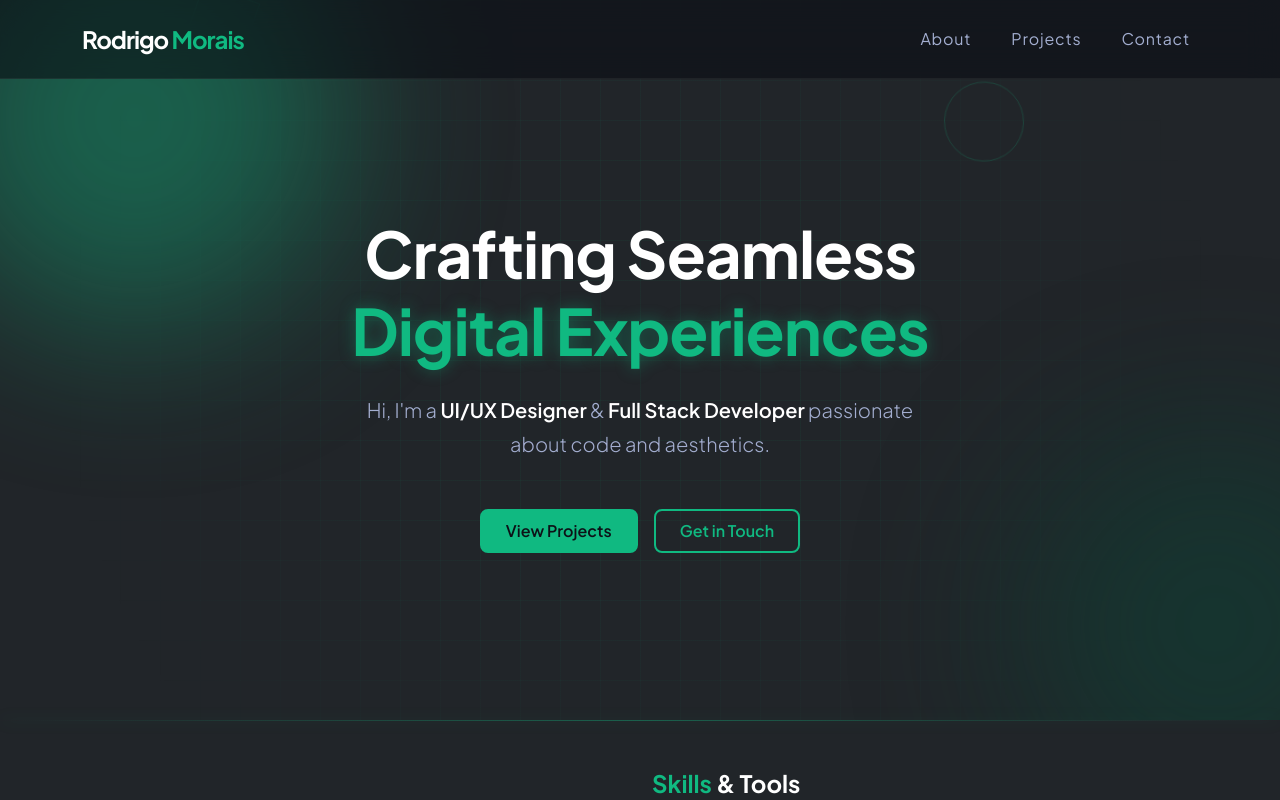
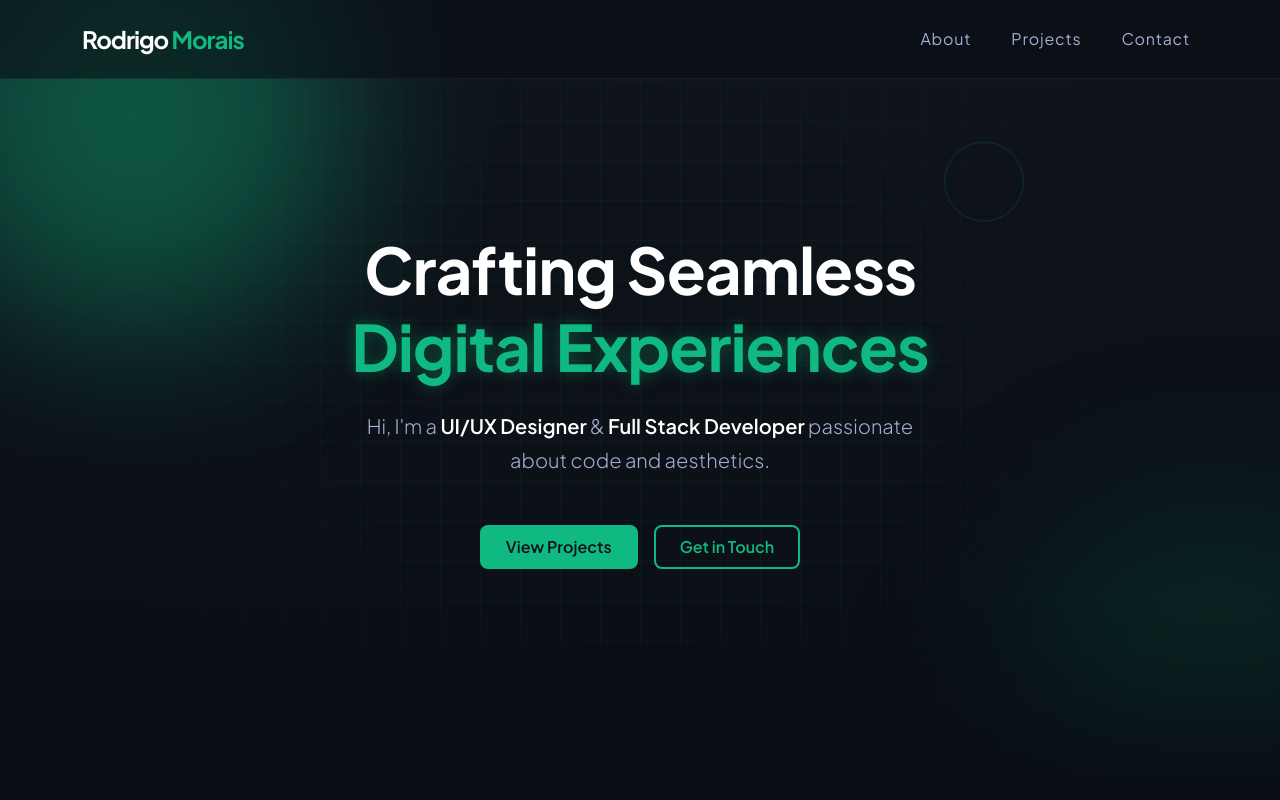
Before and after one commit to Rmorais03/Portefolio-React-Rodrigo_Morais-2026, a React (Vite) app in the folder Portefolio-Morais/: page / in a window 1280 px wide. Shown: the top 800 px of the page. Built offline with nearby package versions, Linux system fonts and the light colour scheme.

Commit message:
Some fixes for deploy

```diff
--- a/Portefolio-Morais/src/App.css
+++ b/Portefolio-Morais/src/App.css
@@ -81,6 +81,25 @@ h3,
   left: 0;
 }
 
+@media (max-width: 990px) {
+  .navbar-collapse {
+    backdrop-filter: blur(20px);
+    border-radius: 16px;
+    margin-top: 1rem;
+    border: 1px solid rgba(16, 185, 129, 0.1);
+    padding: 1rem;
+  }
+
+  .nav-custom-link::after {
+    display: none;
+  }
+}
+
+.navbar-toggler:focus {
+  box-shadow: 0 0 10px rgba(16, 185, 129, 0.5);
+  border-color: var(--neon-green);
+}
+
 /* =========================================
    3. BOTÕES
 ========================================= */
@@ -117,7 +136,22 @@ h3,
    4. EFEITOS DE FUNDO (HERO)
 ========================================= */
 .hero-section {
-  min-height: 90vh;
+  min-height: 100vh;
+  display: flex;
+  align-items: center;
+  justify-content: center;
+  background: linear-gradient(to bottom, #0f141c 0%, var(--dark-bg) 100%);
+  position: relative;
+}
+.hero-section::after {
+  content: '';
+  position: absolute;
+  bottom: 0;
+  left: 0;
+  width: 100%;
+  height: 200px; /* Sombra no fundo do Hero */
+  background: linear-gradient(to top, var(--dark-bg), transparent);
+  z-index: 2;
 }
 
 .hero-bg-layers {
--- a/Portefolio-Morais/src/components/About.jsx
+++ b/Portefolio-Morais/src/components/About.jsx
@@ -73,7 +73,7 @@ function About() {
               variants={containerVariants}
               initial="hidden"
               whileInView="visible"
-              viewport={{ once: true, amount: 0.2 }}
+              viewport={{ once: true, amount: 0.3 }}
             >
               {skillsData.map((skill) => (
                 <motion.div className="col" key={skill.id} variants={itemVariants}>
--- a/Portefolio-Morais/src/components/Footer.jsx
+++ b/Portefolio-Morais/src/components/Footer.jsx
@@ -6,7 +6,7 @@ function Footer() {
   const linkedinIcon = "https://cdn.jsdelivr.net/gh/devicons/devicon/icons/linkedin/linkedin-plain.svg";
 
   return (
-    <footer className="footer-section">
+    <footer className="footer-section ">
       <div className="container">
         <div className="row gy-4 mb-4 align-items-center">
 
--- a/Portefolio-Morais/src/components/Hero.jsx
+++ b/Portefolio-Morais/src/components/Hero.jsx
@@ -39,7 +39,7 @@ function Hero() {
             </div>
 
             {/* CONTEÚDO CENTRAL (Animado com Framer Motion) */}
-            <div className="container position-relative z-1 text-center mt-5">
+            <div className="container position-relative z-1 text-center">
                 <div className="row justify-content-center">
                     <motion.div
                         className="col-lg-9 col-xl-8"
--- a/Portefolio-Morais/src/components/Navbar.jsx
+++ b/Portefolio-Morais/src/components/Navbar.jsx
@@ -2,20 +2,21 @@ import React, { useState } from "react";
 import { motion, useScroll, useMotionValueEvent } from "framer-motion";
 
 function Navbar() {
-  // Hooks do Framer Motion para controlar o scroll
   const { scrollY } = useScroll();
   const [hidden, setHidden] = useState(false);
+  const [isExpanded, setIsExpanded] = useState(false); // Novo estado para o menu
 
-  // Evento que dispara sempre que fazemos scroll
   useMotionValueEvent(scrollY, "change", (latest) => {
     const previous = scrollY.getPrevious();
-
-    if (latest > 100 && latest > previous) {
+    // Se o menu mobile estiver aberto, não escondemos a navbar no scroll
+    if (latest > 100 && latest > previous && !isExpanded) {
       setHidden(true);
     } else {
       setHidden(false);
     }
   });
+
+  const closeMenu = () => setIsExpanded(false);
 
   return (
     <motion.nav
@@ -28,40 +29,37 @@ function Navbar() {
       className="navbar navbar-expand-lg navbar-dark fixed-top glass-nav"
     >
       <div className="container">
-
         {/* LOGO */}
-        <a className="navbar-brand fw-bold fs-4" href="#">
+        <a className="navbar-brand fw-bold fs-4" href="#" onClick={closeMenu}>
           Rodrigo <span className="text-neon">Morais</span>
         </a>
 
-        {/* BOTÃO HAMBURGUER (Mobile) */}
+        {/* BOTÃO HAMBURGUER */}
         <button
-          className="navbar-toggler"
+          className={`navbar-toggler ${!isExpanded ? 'collapsed' : ''}`}
           type="button"
-          data-bs-toggle="collapse"
-          data-bs-target="#navbarNav"
+          onClick={() => setIsExpanded(!isExpanded)} // Controlado pelo React
           aria-controls="navbarNav"
-          aria-expanded="false"
+          aria-expanded={isExpanded}
           aria-label="Toggle navigation"
         >
           <span className="navbar-toggler-icon"></span>
         </button>
 
         {/* LINKS DE NAVEGAÇÃO */}
-        <div className="collapse navbar-collapse justify-content-end" id="navbarNav">
-          <ul className="navbar-nav gap-4">
+        <div className={`collapse navbar-collapse justify-content-end ${isExpanded ? 'show' : ''}`} id="navbarNav">
+          <ul className="navbar-nav gap-4 ms-auto text-center py-4 py-lg-0">
             <li className="nav-item">
-              <a className="nav-link nav-custom-link" href="#about">About</a>
+              <a className="nav-link nav-custom-link" href="#about" onClick={closeMenu}>About</a>
             </li>
             <li className="nav-item">
-              <a className="nav-link nav-custom-link" href="#projects">Projects</a>
+              <a className="nav-link nav-custom-link" href="#projects" onClick={closeMenu}>Projects</a>
             </li>
             <li className="nav-item">
-              <a className="nav-link nav-custom-link" href="#contact">Contact</a>
+              <a className="nav-link nav-custom-link" href="#contact" onClick={closeMenu}>Contact</a>
             </li>
           </ul>
         </div>
-
       </div>
     </motion.nav>
   );
--- a/Portefolio-Morais/src/main.jsx
+++ b/Portefolio-Morais/src/main.jsx
@@ -2,7 +2,7 @@ import React from 'react'
 import ReactDOM from 'react-dom/client'
 import App from './App.jsx'
 import 'bootstrap/dist/css/bootstrap.min.css';
-
+import 'bootstrap/dist/js/bootstrap.bundle.min.js';
 
 ReactDOM.createRoot(document.getElementById('root')).render(
   <React.StrictMode>
```
